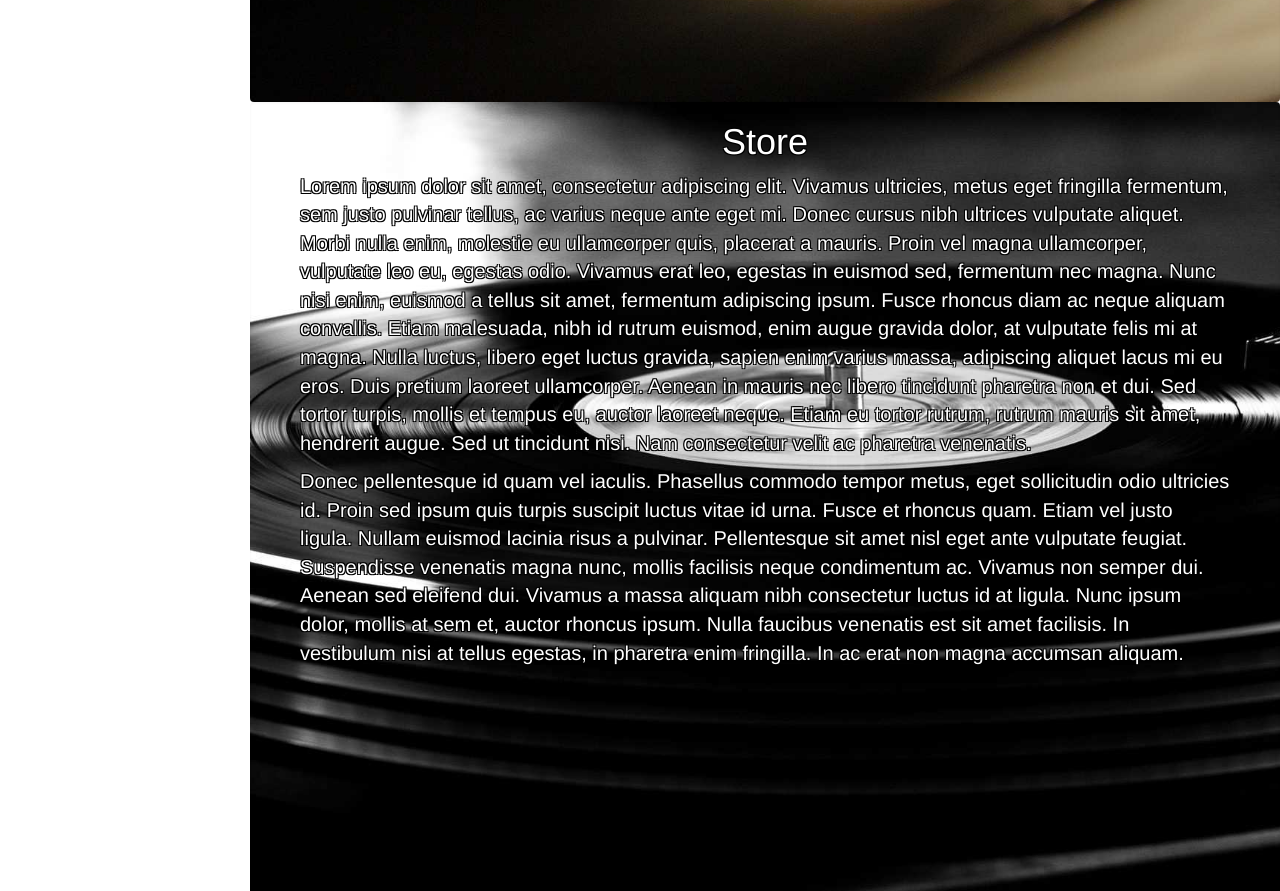
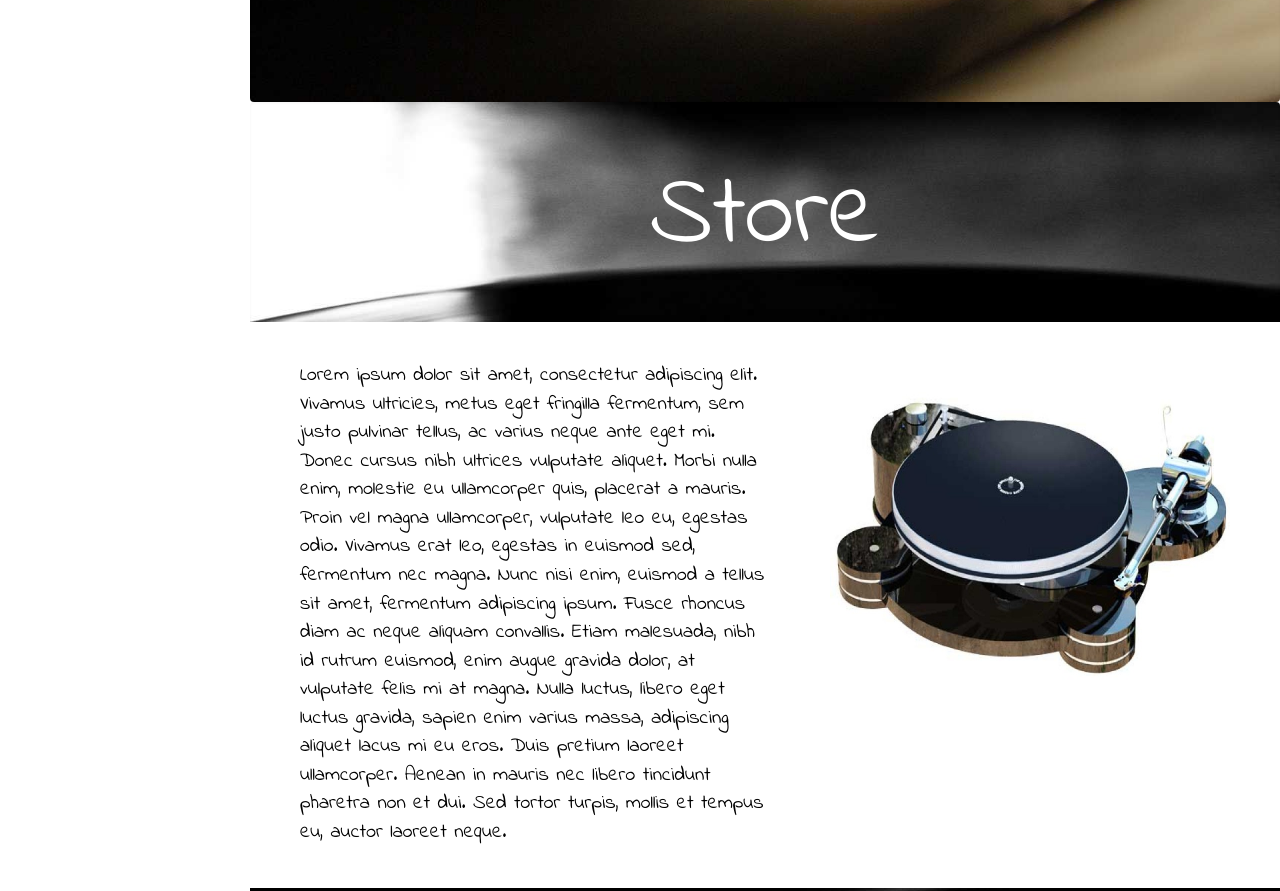
Before and after one commit to IAmLeEpic/Flipp-inspirerad-sida, a plain HTML site: page index.html in a window 1280 px wide. Shown: the part 1498-2389 px from the top of the page. Drawn offline with nearby package versions, Linux system fonts and the light colour scheme; a web font is replaced by a local one.

Commit message:
Sidebar tweaks, font changing, store design

```diff
--- a/index.html
+++ b/index.html
@@ -17,7 +17,7 @@
 	<link rel="stylesheet" type="text/css" href="style.css">
 	<script type="text/javascript" src="script.js"></script>
 
-	<link href="https://fonts.googleapis.com/css?family=Gloria+Hallelujah|Indie+Flower|Shadows+Into+Light" rel="stylesheet">
+	<link href="https://fonts.googleapis.com/css?family=Gloria+Hallelujah|Indie+Flower|Shadows+Into+Light|Damion|Courgette|Gochi+Hand" rel="stylesheet">
 
 
 	<title>Flipp copycat</title>
@@ -40,7 +40,7 @@
 					</a>
 
 				</li>
-				<li class="sideBarContent"> <a href="#anch2" id="store-button" data-scroll="" class="">
+				<li class="sideBarContent"> <a href="#storePage" id="store-button" data-scroll="" class="">
 					<span class="fa fa-anchor solo" id="sideBarText">Store</span>
 				</a>
 
@@ -102,9 +102,10 @@
 						</div>
 					</div>
 					<!-- Store Page -->
-			<div class="col-md-12 well" id="text2">
-				<h1 id="anch2" class="">Store</h1>
-				<p class="" id="textContent">Lorem ipsum dolor sit amet, consectetur adipiscing elit. Vivamus ultricies,
+					<div class="col-md-12 well" id="storePage">
+						<h1 id="storeTitle" class="">Store</h1>
+						<div id="storeColumns">
+						<p class="storeContent">Lorem ipsum dolor sit amet, consectetur adipiscing elit. Vivamus ultricies,
 							metus eget fringilla fermentum, sem justo pulvinar tellus, ac varius neque
 							ante eget mi. Donec cursus nibh ultrices vulputate aliquet. Morbi nulla
 							enim, molestie eu ullamcorper quis, placerat a mauris. Proin vel magna
@@ -115,19 +116,11 @@
 							felis mi at magna. Nulla luctus, libero eget luctus gravida, sapien enim
 							varius massa, adipiscing aliquet lacus mi eu eros. Duis pretium laoreet
 							ullamcorper. Aenean in mauris nec libero tincidunt pharetra non et dui.
-					Sed tortor turpis, mollis et tempus eu, auctor laoreet neque. Etiam eu
-					tortor rutrum, rutrum mauris sit amet, hendrerit augue. Sed ut tincidunt
-					nisi. Nam consectetur velit ac pharetra venenatis.</p>
-					<p class="" id="textContent">Donec pellentesque id quam vel iaculis. Phasellus commodo tempor metus,
-						eget sollicitudin odio ultricies id. Proin sed ipsum quis turpis suscipit
-						luctus vitae id urna. Fusce et rhoncus quam. Etiam vel justo ligula. Nullam
-						euismod lacinia risus a pulvinar. Pellentesque sit amet nisl eget ante
-						vulputate feugiat. Suspendisse venenatis magna nunc, mollis facilisis neque
-						condimentum ac. Vivamus non semper dui. Aenean sed eleifend dui. Vivamus
-						a massa aliquam nibh consectetur luctus id at ligula. Nunc ipsum dolor,
-						mollis at sem et, auctor rhoncus ipsum. Nulla faucibus venenatis est sit
-						amet facilisis. In vestibulum nisi at tellus egestas, in pharetra enim
-						fringilla. In ac erat non magna accumsan aliquam.</p>
+							Sed tortor turpis, mollis et tempus eu, auctor laoreet neque.</p>
+							<p class="storeContent">
+								<img src="storeimg1.jpg" style="width:400px;height:350px;">
+							</p>
+						</div>
 						</div>
 						<!-- Contact Page -->
 						<div class="col-md-12 well" id="text3">
--- a/style.css
+++ b/style.css
@@ -133,7 +133,7 @@
   background-image: url("bg1.jpg");
 }
 
-#text2 {
+#storePage {
   height: 800px;
   padding: 0;
   margin: 0;
@@ -235,16 +235,48 @@
   position: relative;
 }
 
-#anch2 {
+/* Store Page */
+#storeTitle {
   text-align: center;
   color: white;
+  margin-top: 60px;
+  margin-bottom: 50px;
+  text-align: center;
+  color: white;
+  font-size: 100px;
+  font-family: 'Indie Flower', cursive;
+}
 
-  color: #fff;
-    text-shadow:
-    -1px -1px 0 black,
-    1px -1px 0 black,
-    -1px 1px 0 black,
-    1px 1px 0 black;
+.storeContent {
+  margin-top: 10px;
+  margin-left: 0;
+  margin-right: 0;
+  padding-top: 30px;
+  padding-bottom: 30px;
+  padding-left: 30px ;
+  padding-right: 30px ;
+  font-size: 20px;
+  font-family: 'Indie Flower', cursive;
+  position: relative;
+  background-color: white;
+  color: black;
+  z-index: 10;
+}
+
+#storeColumns {
+  display: flex;
+  flex-direction: row;
+  justify-content: space-around;
+  margin-top: 0;
+  margin-left: 0;
+  padding-top: 0;
+  padding-bottom: 0;
+  padding-left: 20px;
+  padding-right: 20px;
+  font-size: 20px;
+  background-color: white;
+  z-index: 10;
+  position: relative;
 }
 
 #anch3 {
@@ -276,15 +308,19 @@
   border: none;
 }
 
+/* Sidebar Adjustments */
 #sideBarText {
   color: white;
-  font-size: 15px;
+  font-size: 25px;
+  font-family: 'Courgette', cursive;
 }
 
 #sideBarTitle {
   text-align: center;
   color: white;
   font-size: 30px;
+  font-weight: bold;
+  font-family: 'Indie Flower', cursive;
   background-color: #464a4c;
 }
 
```
Also changed, not shown: storeimg1.jpg (added). Lines whose indentation alone changed are shown as unchanged.
